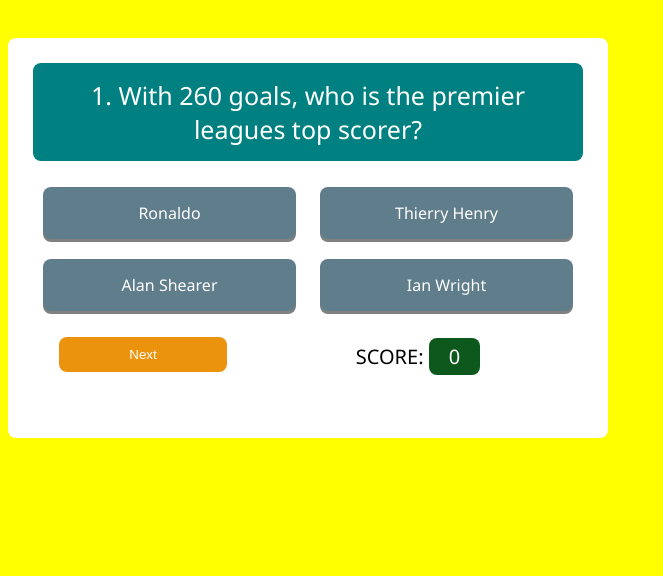
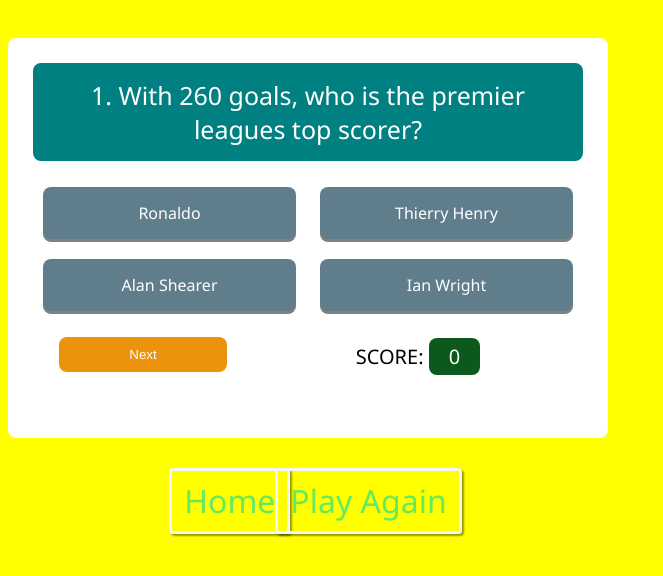
Before and after one commit to kosullivan7/Project-2, a plain HTML site: page play.html in a window 1280 px wide. Shown: the whole page, without its empty margins (0-663 px from the left). Drawn offline with Linux system fonts and the light colour scheme.

Commit message:
Add home and play again buttons to quiz page

```diff
--- a/assets/css/style.css
+++ b/assets/css/style.css
@@ -101,12 +101,16 @@ h1 {
     /* creating css for rules page by creating a rules box and positioning it centrally*/
 
     .rules-board {
+        display: flex;
+        justify-content: center;
+        align-items: center;
         text-align: center;
         margin-bottom: 50px;
         margin-top: 10v;
         padding-bottom: 30px;
         border: 12px solid rgb(92, 58, 8);
         border-radius: 10px;
+        background-color: green;
     }
 
     .inner-info {
@@ -116,7 +120,7 @@ h1 {
 *{
     box-sizing: border-box;
 }
-/* creating box which will contain all information for the quiz*/
+/* creating box which will contain all information for the quiz on play page*/
 .quiz-wrapper{
     height: 400px;
     width: 600px;
--- a/play.html
+++ b/play.html
@@ -34,6 +34,18 @@
         </div>
     </div>
 
+    <div class="navigation-buttons row justify-content-center">
+        <div class="col-md-3 col-sm-12">
+            <a href="index.html" class="btn navigation-btn">Home</a>
+        </div>
+
+        <div class="navigation-buttons row justify-content-center">
+            <div class="col-md-3 col-sm-12">
+                <a href="index.html" class="btn navigation-btn">Play Again</a>
+            </div>
+        </div>
+    </div>
+
 
 
 
```
